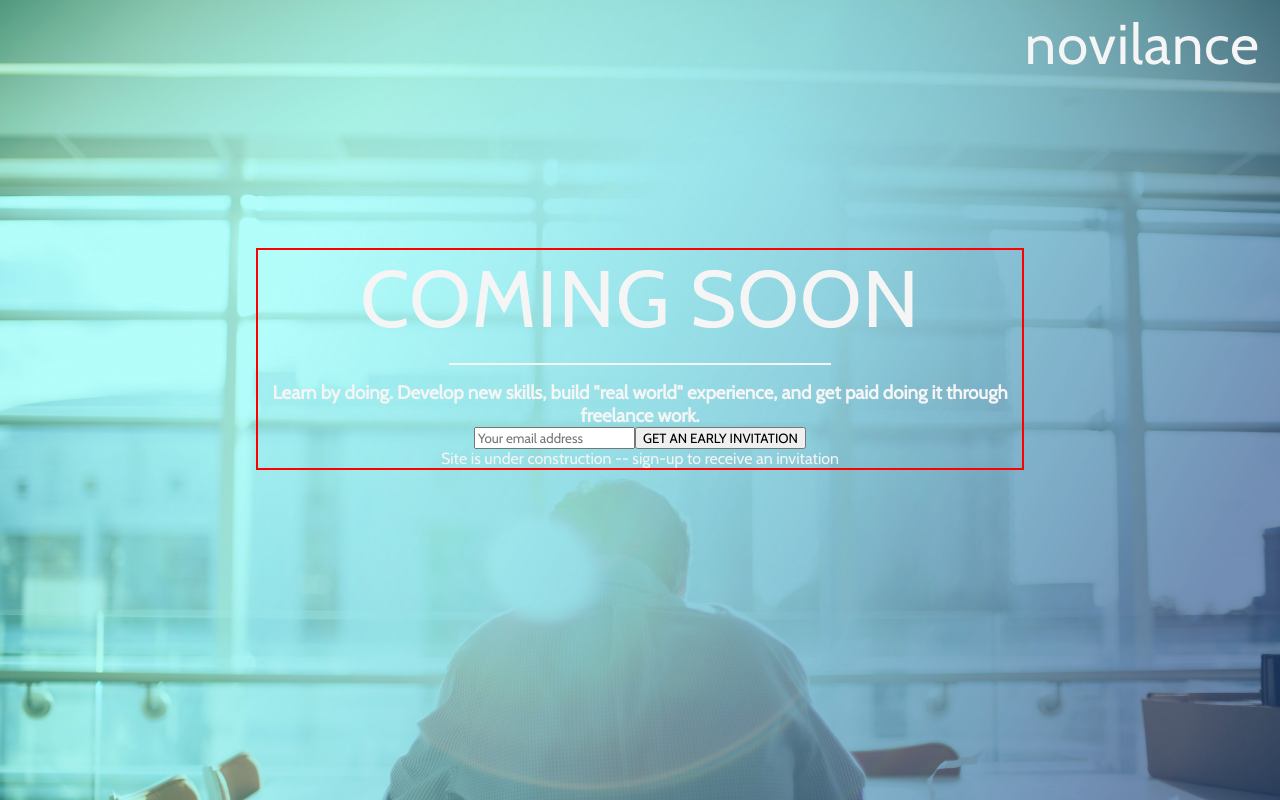
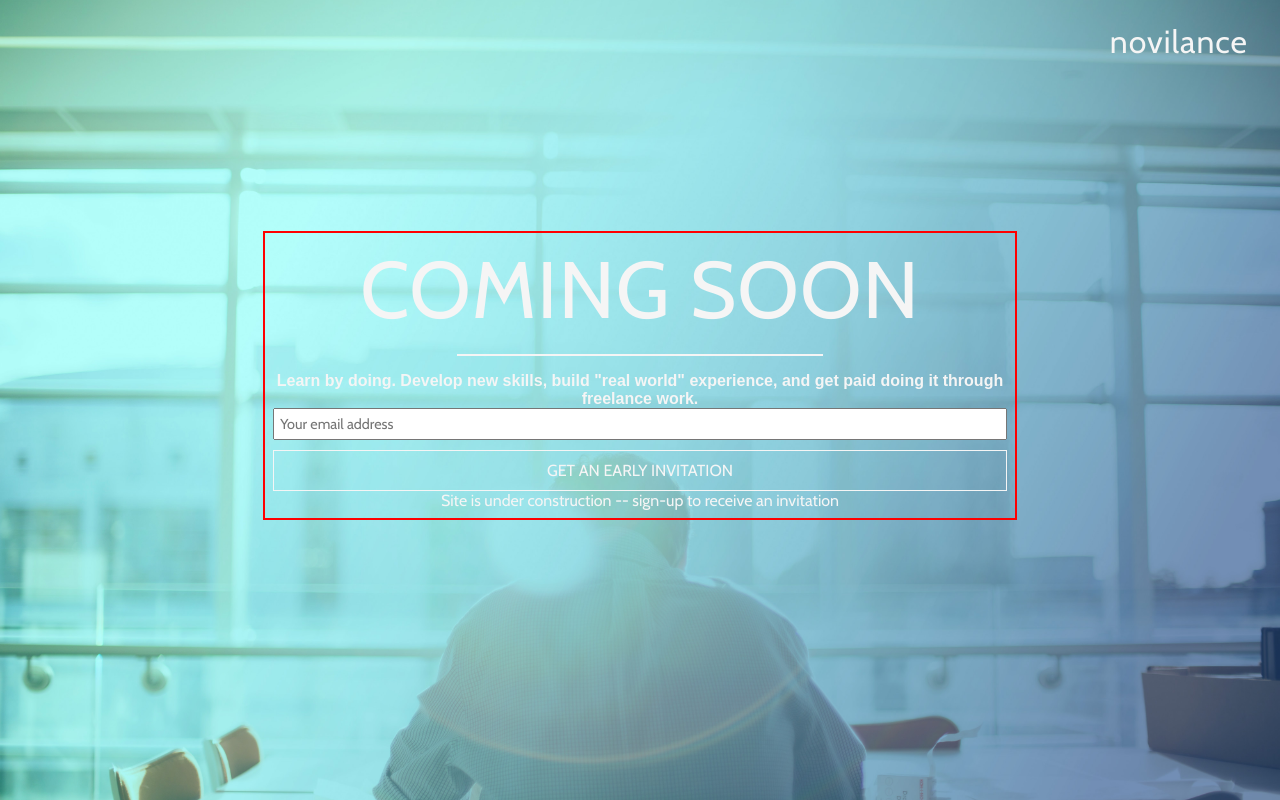
Before and after one commit to alexhmontgomery/novilance-launchpage, a React app: page / in a window 1280 px wide. Built offline with nearby package versions, Linux system fonts and the light colour scheme; a web font is replaced by a local one.

Commit message:
Begin styling sign-up page

```diff
--- a/public/index.html
+++ b/public/index.html
@@ -10,7 +10,7 @@
     -->
     <link rel="manifest" href="%PUBLIC_URL%/manifest.json">
     <link rel="shortcut icon" href="%PUBLIC_URL%/favicon.ico">
-    <link href="https://fonts.googleapis.com/css?family=Cabin" rel="stylesheet">
+    <link href="https://fonts.googleapis.com/css?family=Cabin|Cabin+Condensed" rel="stylesheet">
     <!--
       Notice the use of %PUBLIC_URL% in the tags above.
       It will be replaced with the URL of the `public` folder during the build.
@@ -21,6 +21,7 @@
       Learn how to configure a non-root public URL by running `npm run build`.
     -->
     <title>React App</title>
+    <script defer src="https://use.fontawesome.com/releases/v5.0.8/js/all.js"></script>
   </head>
   <body>
     <noscript>
--- a/src/components/App.js
+++ b/src/components/App.js
@@ -13,7 +13,7 @@ export default class App extends Component {
           <h1 className='banner'>COMING SOON</h1>
           <div id='breakline' />
           <div className='tagline-container'>
-            <h3>Learn by doing. Develop new skills, build "real world" experience, and get paid doing it through freelance work.</h3>
+            <h3 className='tagline'>Learn by doing. Develop new skills, build "real world" experience, and get paid doing it through freelance work.</h3>
           </div>
           <SignUpForm />
           <p>Site is under construction -- sign-up to receive an invitation</p>
--- a/src/components/SignUpForm.js
+++ b/src/components/SignUpForm.js
@@ -24,9 +24,10 @@ export default class SignUpForm extends Component {
 
   handleSubmitEmail (event) {
     event.preventDefault()
-    // this.setState({
-    //   loading: true
-    // })
+
+    this.setState({
+      loading: false
+    })
     console.log(this.state)
 
     fetch(`${config.server}/launchinquiry`, {
@@ -39,11 +40,11 @@ export default class SignUpForm extends Component {
       }
     })
     .then(r => r.json())
+    .then(this.setState({
+      loading: false
+    }))
     .then(json => {
       console.log(json)
-      // this.setState({
-      //   loading: false
-      // })
       if (json.success === true) {
         this.setState({
           message: 'Thank you! We are so excited to show you what we are building!'
@@ -65,8 +66,19 @@ export default class SignUpForm extends Component {
               <p>{this.state.message}</p>
             </div>
           }
-          <input placeholder='Your email address' type='email' name='email' onChange={this.handleInputChange} value={this.state.email} />
-          <button type='submit'>GET AN EARLY INVITATION</button>
+          <div>
+            <input className='email-input' placeholder='Your email address' type='email' name='email' onChange={this.handleInputChange} value={this.state.email} />
+          </div>
+          <div>
+            {
+              !this.state.loading &&
+              <button className='submit-btn' type='submit'>GET AN EARLY INVITATION</button>
+            }
+            {
+              this.state.loading &&
+              <button className='submit-btn'><i id='loading-icon' className='fa fa-spin fa-sync' /> SUBMITTING </button>
+            }
+          </div>
         </form>
       </div>
     )
--- a/src/styles/index.css
+++ b/src/styles/index.css
@@ -1,3 +1,5 @@
+/* -- Mobile first styling */
+
 * {
   box-sizing: border-box;
   margin: 0 auto;
@@ -9,15 +11,23 @@ body {
   padding: 0;
   font-family: sans-serif;
   background-image: url('../images/novilance-background-2.jpg');
-  background-size: cover;
+  background-position: center;
+  background-size: auto 100%;
+  /* background-repeat: no-repeat; */
 }
 
 .app-main {
   color: whitesmoke;
+  padding: 0.75em;
+  min-height: 100vh;
+}
+
+.header-title {
+  font-size: 2em;
 }
 
 header {
-  text-align: right;
+  text-align: center;
   padding: 10px 20px;
 }
 
@@ -28,13 +38,13 @@ header h2 {
 }
 
 .content-container {
-  margin: 20vh 20% 5vh 20%;
+  margin: 15vh 0 0 0;
+  padding: 0.5em;
   text-align: center;
-  border: 2px solid red;
 }
 
 .banner {
-  font-size: 5em;
+  font-size: 2.5em;
   font-weight: 100;
   letter-spacing: 1px;
 }
@@ -44,3 +54,127 @@ header h2 {
   background-color: whitesmoke;
   margin: 1em 25% 1em 25%;
 }
+
+.tagline {
+  font-family: 'Cabin Condensed', sans-serif;
+  font-size: 1em;
+}
+
+.email-input {
+  width: 100%;
+  padding: 5px 5px;
+  font-size: 0.9em;
+}
+
+#loading-icon {
+  margin-right: 5px;
+}
+
+.submit-btn {
+  margin-top: 10px;
+  border: 1px solid whitesmoke;
+  background: none;
+  color: whitesmoke;
+  width: 100%;
+  padding: 10px 3px;
+  font-size: 1.0em;
+}
+
+/* -- Responsive Breakpoints -- */
+@media only screen and (min-device-width : 768px) {
+  * {
+    box-sizing: border-box;
+    margin: 0 auto;
+    font-family: 'Cabin', sans-serif;
+  }
+
+  body {
+    margin: 0;
+    padding: 0;
+    font-family: sans-serif;
+    background-image: url('../images/novilance-background-2.jpg');
+    background-size: cover;
+  }
+
+  .app-main {
+    color: whitesmoke;
+  }
+
+  header {
+    text-align: right;
+    padding: 10px 20px;
+  }
+
+  header h2 {
+    font-size: 3.5em;
+    font-weight: 300;
+    letter-spacing: 1px;
+  }
+
+  .content-container {
+    margin: 20vh 20% 5vh 20%;
+    text-align: center;
+    border: 2px solid red;
+  }
+
+  .banner {
+    font-size: 5em;
+    font-weight: 100;
+    letter-spacing: 1px;
+  }
+
+  #breakline {
+    border: 1px solid whitesmoke;
+    background-color: whitesmoke;
+    margin: 1em 25% 1em 25%;
+  }
+}
+
+@media only screen and (min-device-width : 1224px) {
+  * {
+    box-sizing: border-box;
+    margin: 0 auto;
+    font-family: 'Cabin', sans-serif;
+  }
+
+  body {
+    margin: 0;
+    padding: 0;
+    font-family: sans-serif;
+    background-image: url('../images/novilance-background-2.jpg');
+    background-size: cover;
+  }
+
+  .app-main {
+    color: whitesmoke;
+  }
+
+  header {
+    text-align: right;
+    padding: 10px 20px;
+  }
+
+  header h2 {
+    font-size: 3.5em;
+    font-weight: 300;
+    letter-spacing: 1px;
+  }
+
+  .content-container {
+    margin: 20vh 20% 5vh 20%;
+    text-align: center;
+    border: 2px solid red;
+  }
+
+  .banner {
+    font-size: 5em;
+    font-weight: 100;
+    letter-spacing: 1px;
+  }
+
+  #breakline {
+    border: 1px solid whitesmoke;
+    background-color: whitesmoke;
+    margin: 1em 25% 1em 25%;
+  }
+}
```
